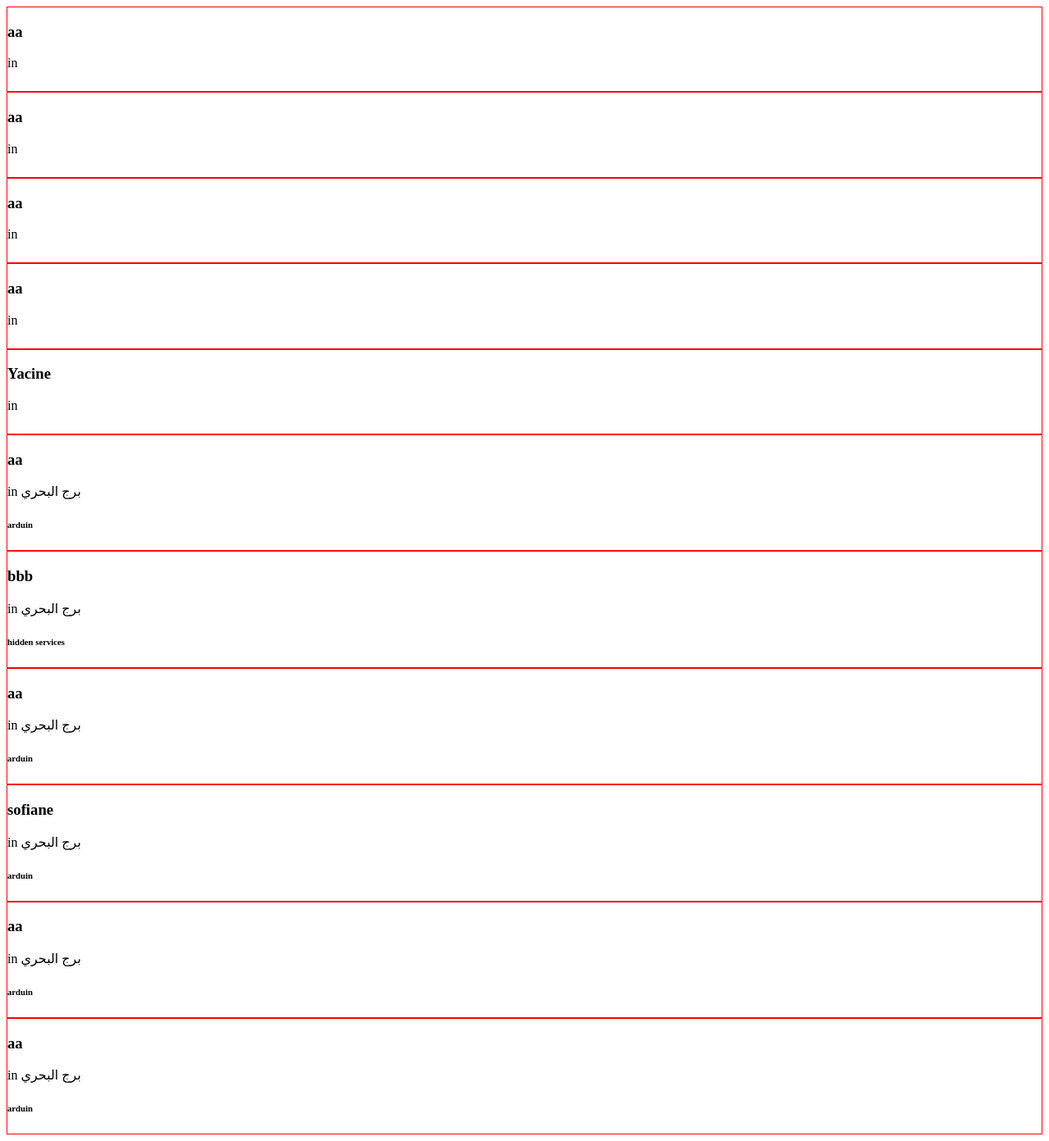
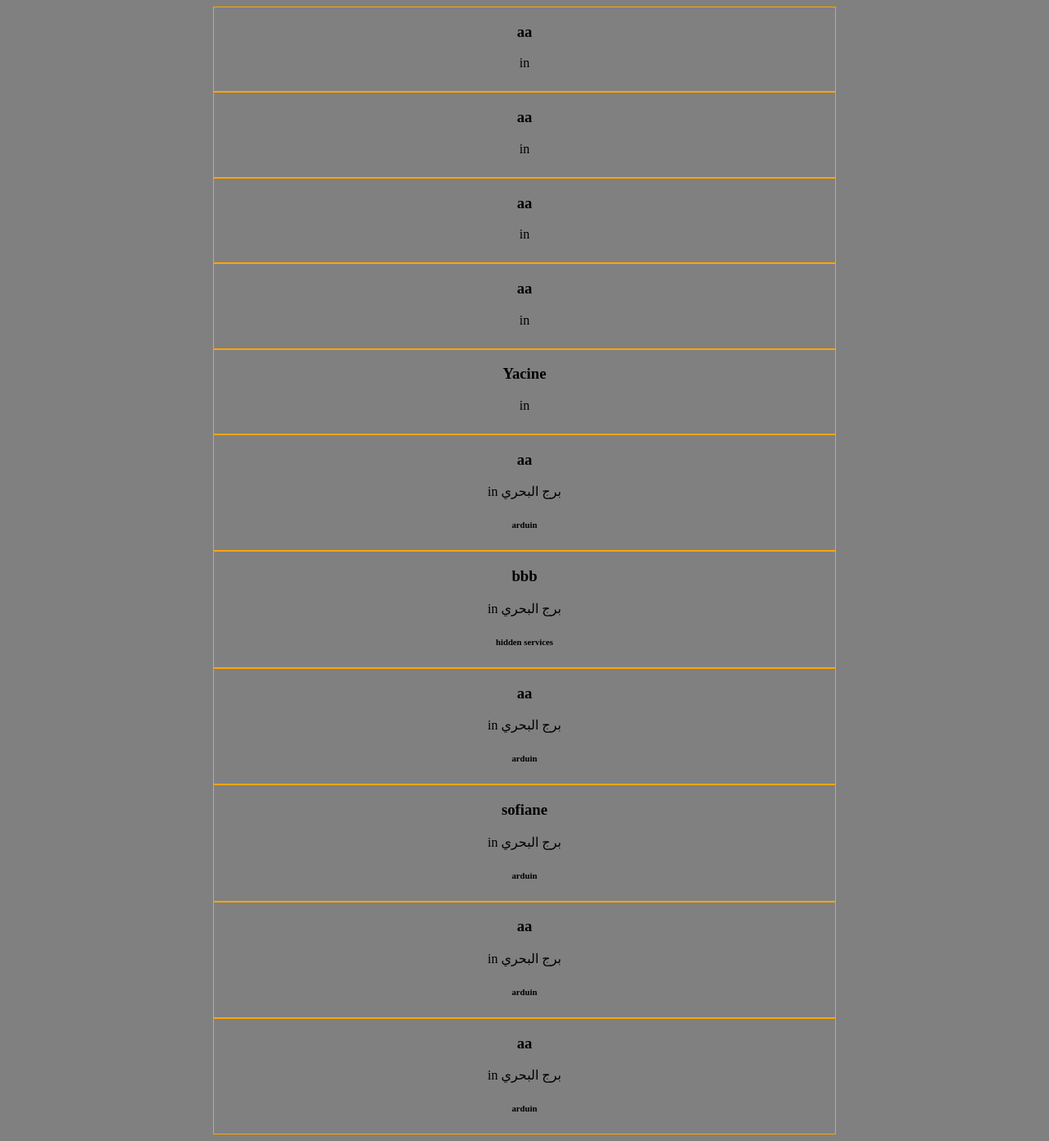
Before and after one commit to Yacine101/PUBLISHER_DZ, a Django app: page /home/ in a window 1280 px wide. Shown: the whole page at 82% size. Run offline with Django 3.2, Linux system fonts and the light colour scheme; data comes from the database, SQL or seed files in the repository.

Commit message:
Commited

```diff
--- a/PUBLISHER_DZ/templates/PUBLISHER_DZ/home.html
+++ b/PUBLISHER_DZ/templates/PUBLISHER_DZ/home.html
@@ -3,12 +3,16 @@
 <title>
 Home template
 </title>
+<style>
+body{
+background-color:grey;
+}
+</style>
 </head>
-
 <body>
 
 {% for i in posts %}
-<div name="post" style="border:1px solid red;">
+<div name="post" style="border:1px solid orange;text-align:center;width:60%;margin:auto">
 <div name="description"><h3>{{i.description}}</h3></div>
 <div name="location">in {{i.location}}</div>
 <div name="keywords"><h6>{{i.keywords}}</h6></div>
--- a/PublisherDZ/urls.py
+++ b/PublisherDZ/urls.py
@@ -16,8 +16,10 @@ Including another URLconf
 from django.conf.urls import url
 from django.contrib import admin
 from PUBLISHER_DZ import views
-
+from django.http import HttpResponseRedirect
 urlpatterns = [
+#    url(r'^$', 'django.views.generic.simple.redirect_to', {'url': '/home/'}),
+    url(r'^$', lambda r: HttpResponseRedirect('home/')),
     url(r'^admin/', admin.site.urls),
     url(r'^add/', views.Add.as_view() , name="add"),
     url(r'^home/', views.Home.as_view() , name="home"),
```
Also changed, not shown: 1 other file.
